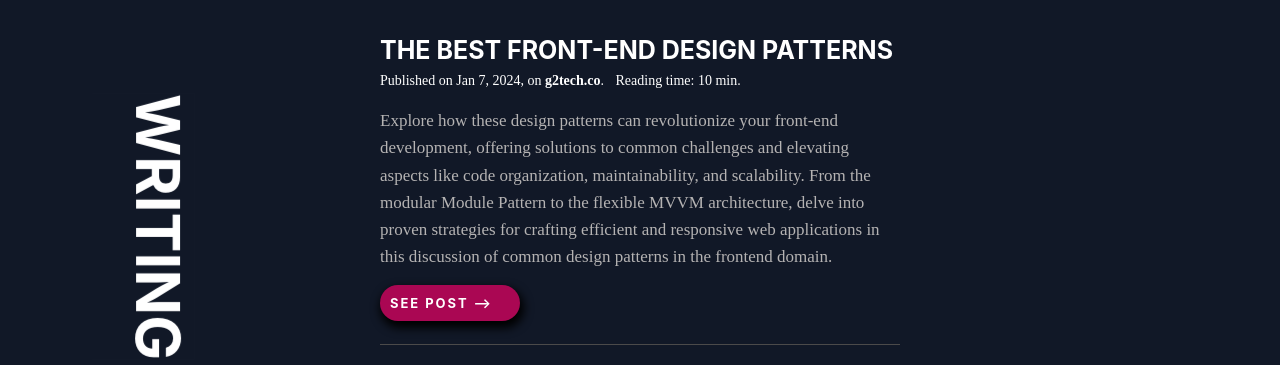
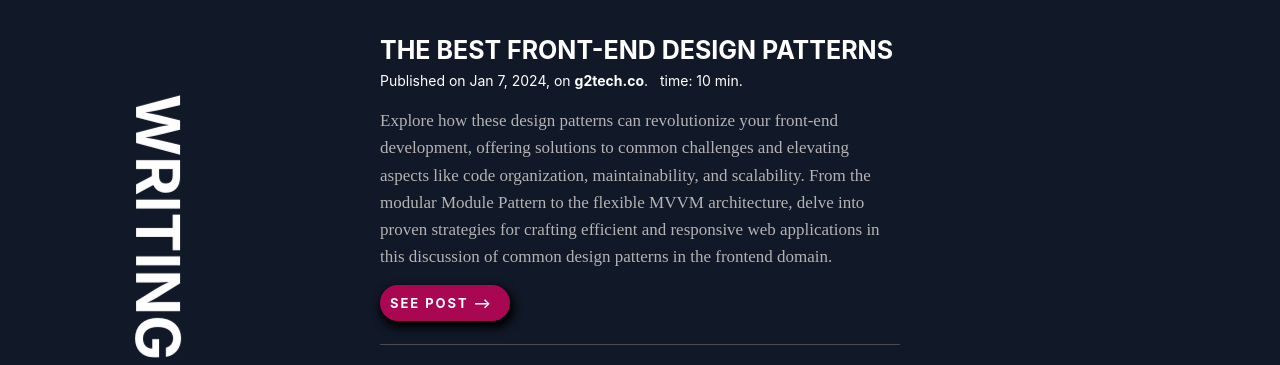
Before and after one commit to rezansrv/pSite-Vue, a Vue app: page /writing in a window 1280 px wide. Shown: the part 213-578 px from the top of the page. Built offline with nearby package versions, Linux system fonts and the light colour scheme.

Commit message:
improve seepost button

```diff
--- a/src/pages/writingApp.vue
+++ b/src/pages/writingApp.vue
@@ -13,7 +13,7 @@
             <td class=""><h3 class=""><a class="" href="https://g2tech.co/the-best-front-end-design-patterns/">The best Front-End Design Patterns</a> <!----></h3>
               <p class="post-publish">
                 Published on Jan 7, 2024, on <a href="https://g2tech.co/">g2tech.co</a>.
-                <span style="margin-left: 8px"> Reading time: 10 min.</span>
+                <span style="margin-left: 8px;">time: 10 min.</span>
               </p>
               <p data-v-0fea1b4d="" class="post-describe">Explore how these design patterns can revolutionize your front-end development,
                 offering solutions to common challenges and elevating aspects like code organization, maintainability,
@@ -88,6 +88,7 @@ export default {
 .post-publish {
   line-height: 1.6;
   margin-bottom: 15px;
+  font-family: Gotham XNarrow A,Gotham XNarrow B,-apple-system,BlinkMacSystemFont,Segoe UI,Roboto,Helvetica Neue,Arial,sans-serif;
   color: white;
   font-size: 14px;
 }
@@ -128,12 +129,13 @@ a, a:active, a:visited, p a, p a:active, p a:visited {
 .seepost{
   display: flex;
   border: none;
-  width: 120px;
+  width: 110px;
   padding: 10px;
   margin-top:10px;
   margin-bottom: 10px;
   border-radius: 20px;
   color: #fff;
+  align-items: center;
   background: #aa0753;
   right: 0;
   -webkit-box-shadow: 2px 5px 10px 2px #000;
```
